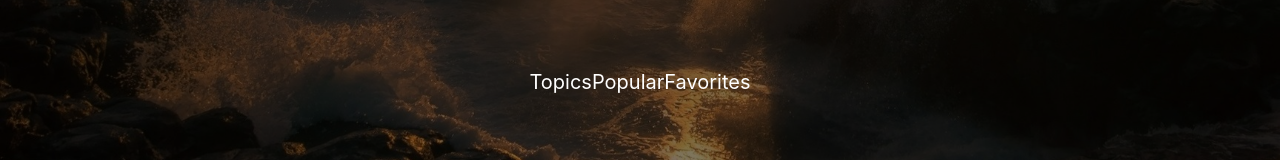
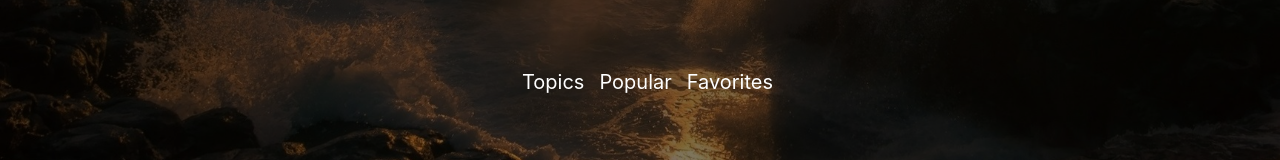
Before and after one commit to rubensysoecho/forum-project, a React (Create React App) app: page / in a window 1280 px wide. Shown: the part 453-613 px from the top of the page. Built offline with nearby package versions, Linux system fonts and the light colour scheme.

Commit message:
name changed and padding on links

```diff
--- a/public/index.html
+++ b/public/index.html
@@ -24,7 +24,7 @@
       work correctly both with client-side routing and a non-root public URL.
       Learn how to configure a non-root public URL by running `npm run build`.
     -->
-    <title>React App</title>
+    <title>FORUM</title>
   </head>
   <body>
     <noscript>You need to enable JavaScript to run this app.</noscript>
--- a/src/components/App/App.css
+++ b/src/components/App/App.css
@@ -74,9 +74,9 @@ header a:hover {
   text-decoration: none;
   transition: 0.4s;
   font-size: 20px;
+  padding-left: 15px;
 }
 
 .hero__links a:hover {
-  text-decoration: underline;
   color: rgb(247, 187, 76);
 }
```
